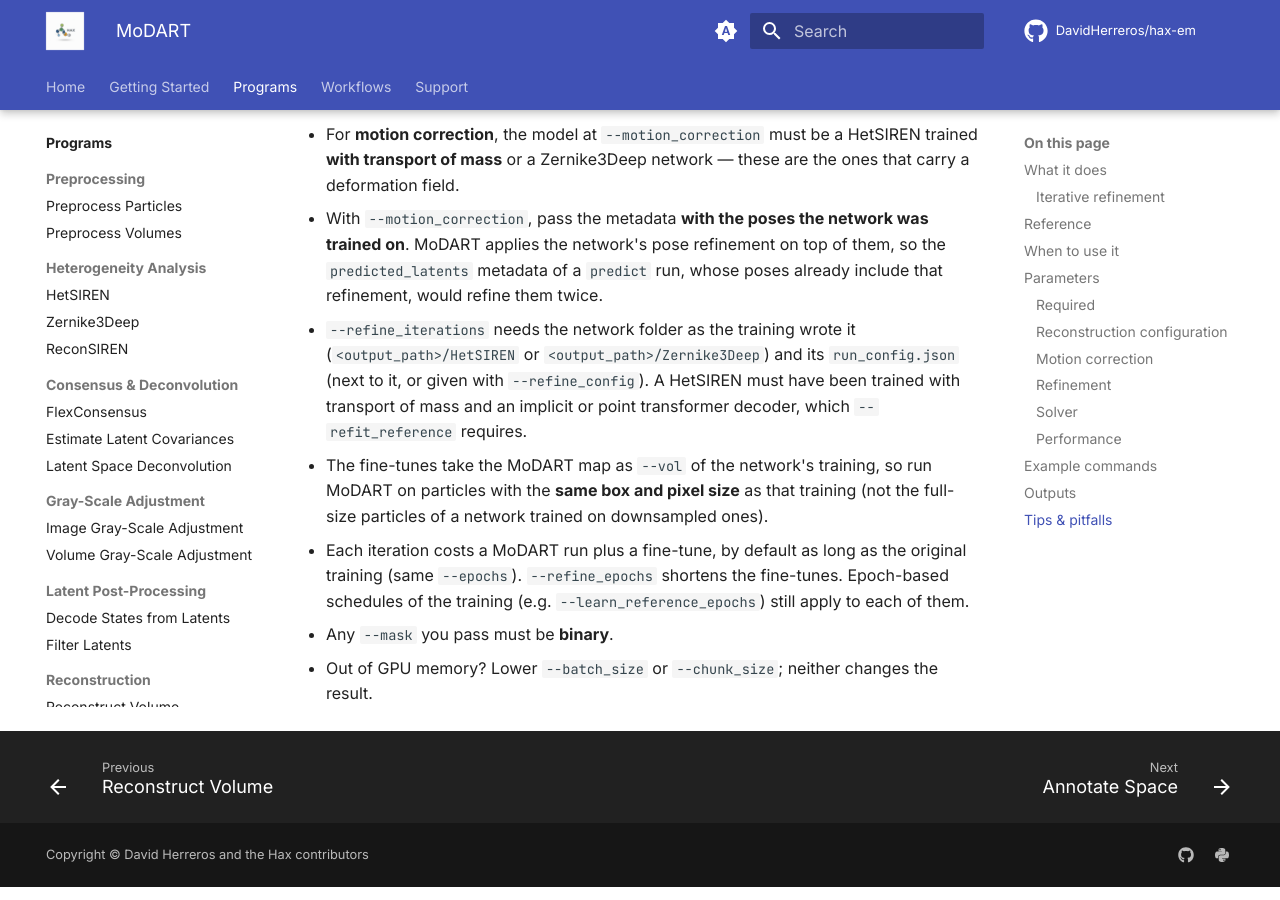
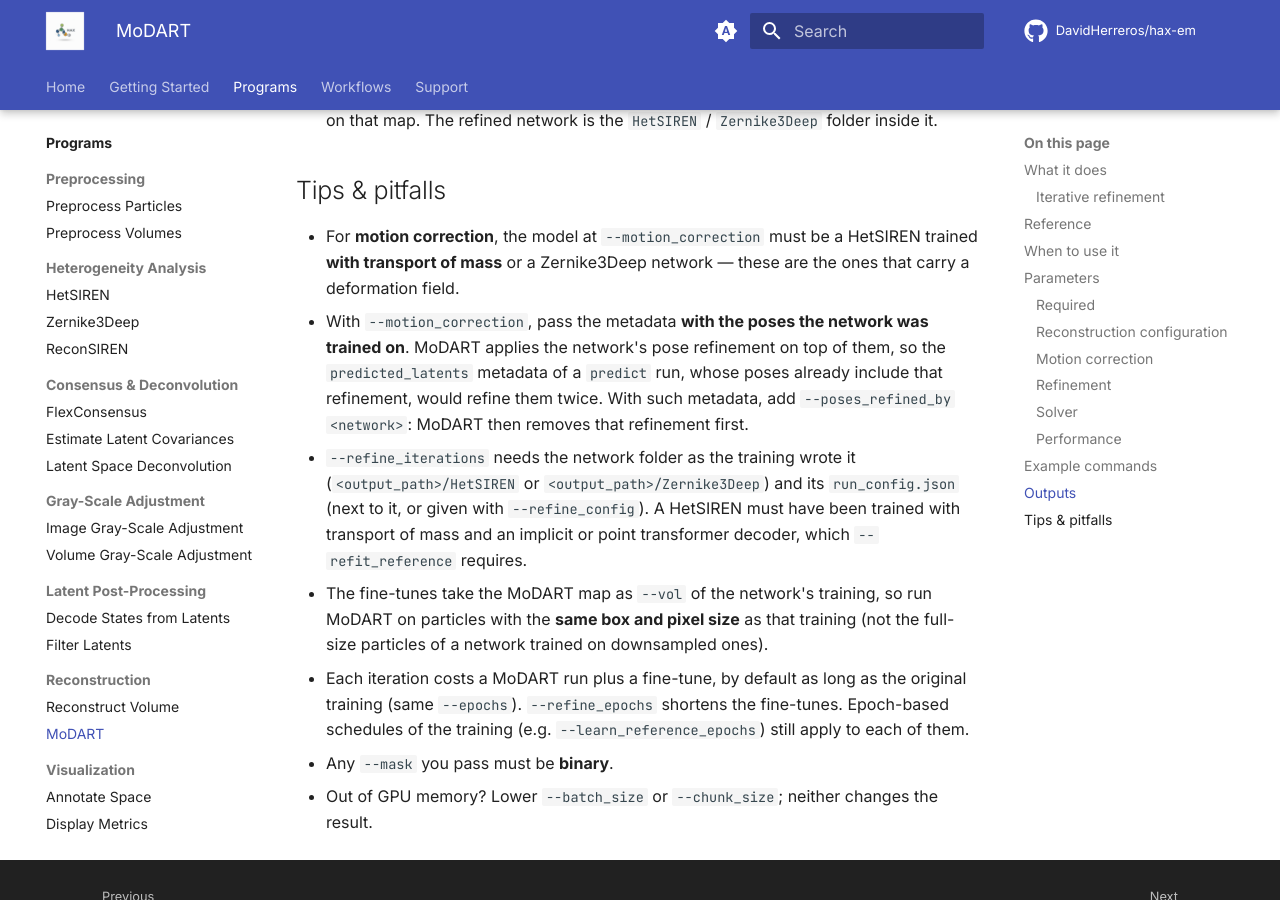
Before and after one commit to DavidHerreros/hax-em-docs, an MkDocs documentation site: the page built from docs/programs/modart.md, in a window 1280 px wide and 900 px high, scrolled down 5762 px. Built offline with MkDocs 1.6.1 and Material for MkDocs 9.7.7, drawn with Linux system fonts in a browser that asks for light colours; comment, search, counter and statistics services are not loaded; some of the changed text lies outside the part shown.

Commit message:
Update docs

```diff
--- a/docs/programs/modart.md
+++ b/docs/programs/modart.md
@@ -80,6 +80,7 @@ runs as its own process, so each one gets the whole GPU.
 |--------|------|---------|-------------|
 | `--motion_correction` | path(s) | — | Path to a trained **HetSIREN (with transport of mass)** or **Zernike3Deep** network (the `HetSIREN` / `Zernike3Deep` folder). When given, each particle's deformation field and refined pose are used in the reconstruction; otherwise a standard reconstruction is performed. Two paths (gold standard): the first network moves the even particles (first half), the second the odd ones. |
 | `--field_smoothing` | float | 0.0 | Width, in Å, of a local-linear Gaussian smoothing of each particle's motion field. It removes non-rigid jitter while keeping rigid (and affine) motions exact. `0` disables it. |
+| `--poses_refined_by` | path | — | Network whose pose refinement the input poses already include (e.g. the particles written by its `predict`). MoDART removes it before applying the refinement of `--motion_correction`, so it is not applied twice. |
 | `--remove_mean_field` | flag | off | Subtract each network's particle-average motion field, so the map is reconstructed in the frame of the network's reference. It removes a static deformation the network may learn (e.g. to sharpen a blurred reference by moving its points), which otherwise distorts the map. |
 
 ### Refinement
@@ -179,7 +180,8 @@ network), and each iteration `N` leaves:
 - With `--motion_correction`, pass the metadata **with the poses the network was trained on**.
   MoDART applies the network's pose refinement on top of them, so the `predicted_latents`
   metadata of a `predict` run, whose poses already include that refinement, would refine them
-  twice.
+  twice. With such metadata, add `--poses_refined_by <network>`: MoDART then removes that
+  refinement first.
 - `--refine_iterations` needs the network folder as the training wrote it
   (`<output_path>/HetSIREN` or `<output_path>/Zernike3Deep`) and its `run_config.json` (next to
   it, or given with `--refine_config`). A HetSIREN must have been trained with transport of
```
Also changed, not shown: docs/getting-started/scipion.md (+1 -1 lines), docs/workflows/pipelines.md (+2 -1 lines).
